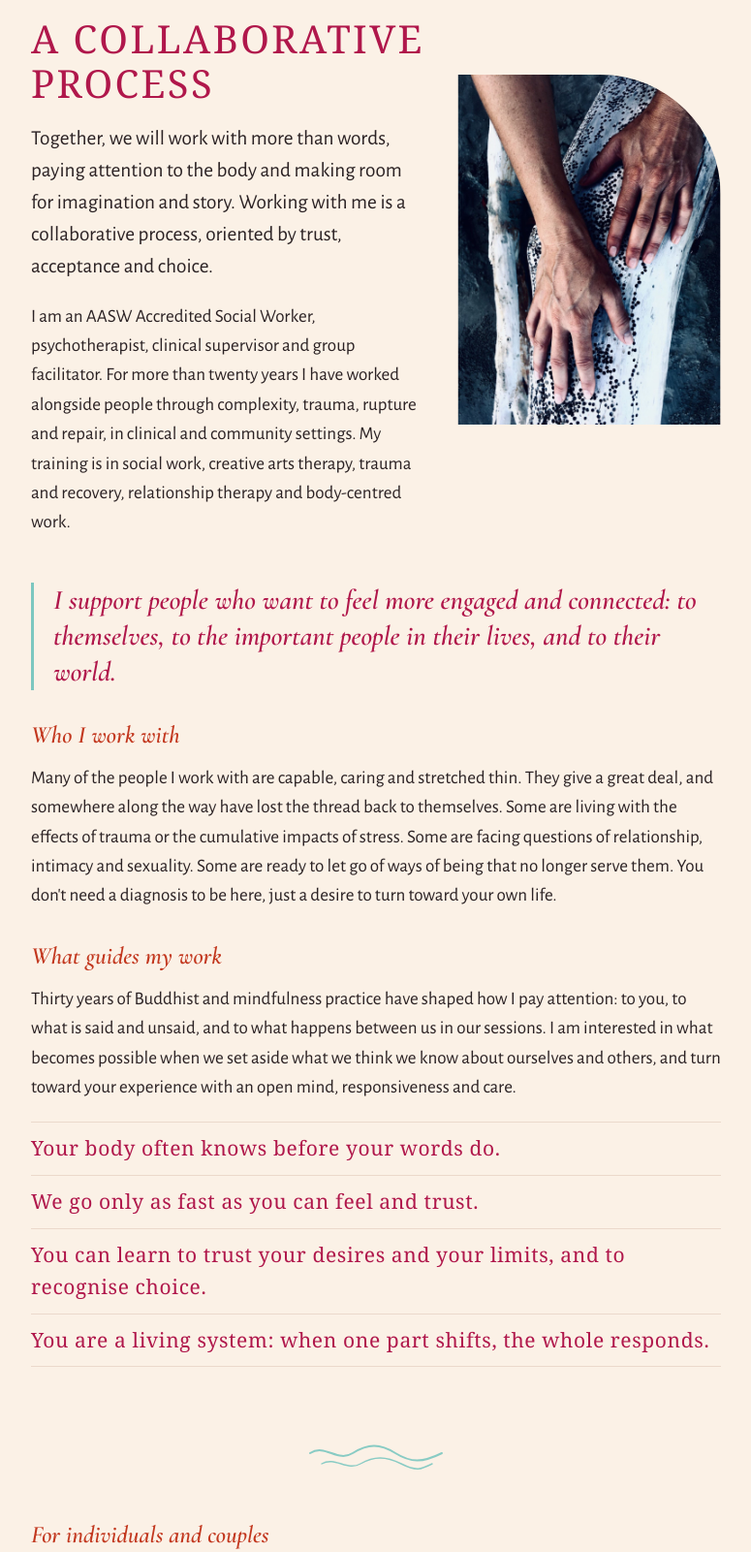
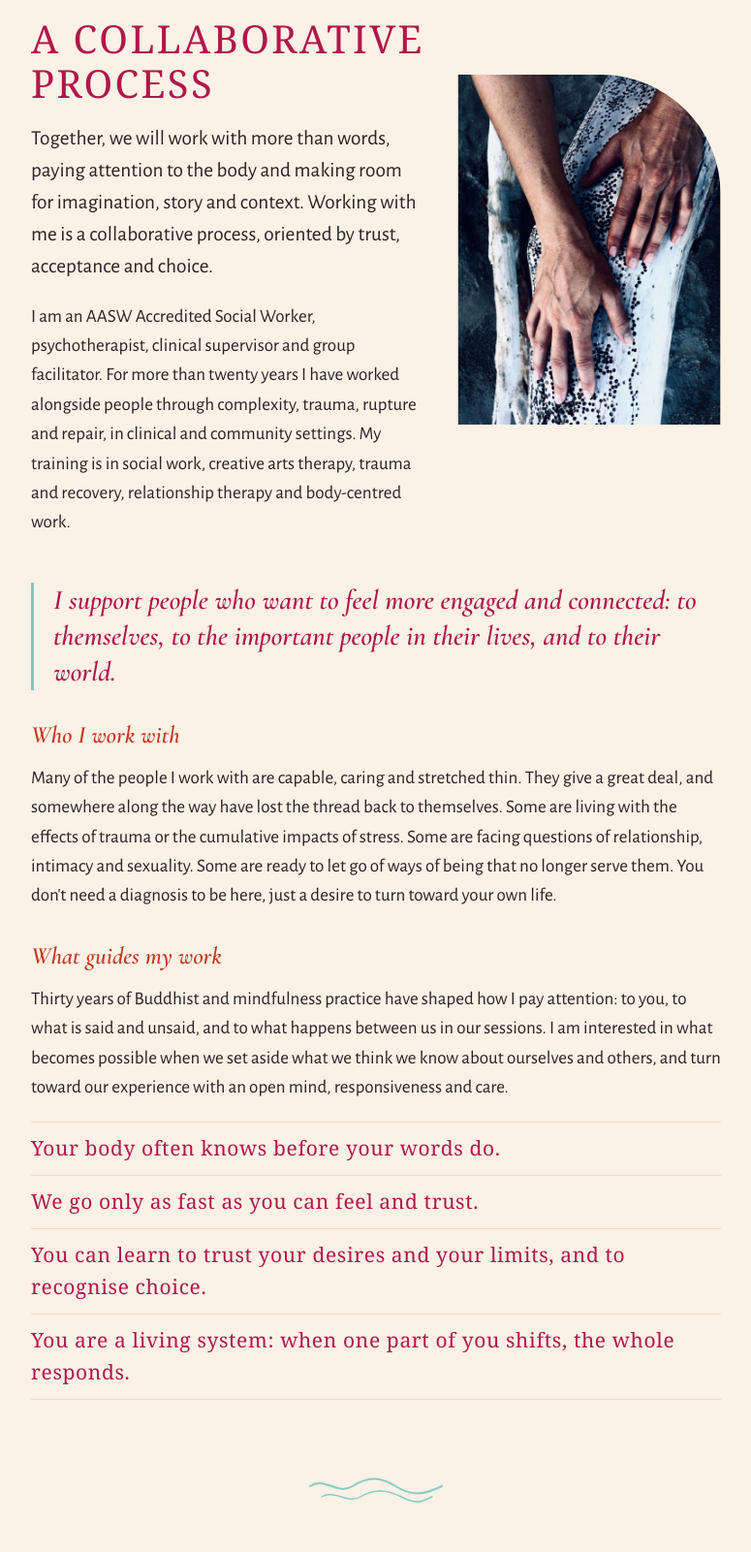
Before and after one commit to alexandraheynatz-ctrl/elemental-relating-site, a plain HTML site: page index.html in a window 1280 px wide. Shown: the part 888-2489 px from the top of the page at 97% size, without its empty margins (252-1027 px from the left). Drawn offline with nearby package versions, Linux system fonts and the light colour scheme; a web font is replaced by a local one.

Commit message:
Copy edits 16 Nov: context, our experience, one part of you, currently have openings

```diff
--- a/index.html
+++ b/index.html
@@ -279,19 +279,19 @@ a:focus-visible,button:focus-visible{outline:3px solid #2B2224;outline-offset:3p
   <p class="eyebrow">About me</p>
   <h2>A collaborative process</h2>
   <div class="aboutcol">
-  <p class="lead">Together, we will work with more than words, paying attention to the body and making room for imagination and story. Working with me is a collaborative process, oriented by trust, acceptance and choice.</p>
+  <p class="lead">Together, we will work with more than words, paying attention to the body and making room for imagination, story and context. Working with me is a collaborative process, oriented by trust, acceptance and choice.</p>
   <p>I am an AASW Accredited Social Worker, psychotherapist, clinical supervisor and group facilitator. For more than twenty years I have worked alongside people through complexity, trauma, rupture and repair, in clinical and community settings. My training is in social work, creative arts therapy, trauma and recovery, relationship therapy and body-centred work.</p>
   </div>
   <p class="pull">I support people who want to feel more engaged and connected: to themselves, to the important people in their lives, and to their world.</p>
   <h3 class="howh">Who I work with</h3>
   <p>Many of the people I work with are capable, caring and stretched thin. They give a great deal, and somewhere along the way have lost the thread back to themselves. Some are living with the effects of trauma or the cumulative impacts of stress. Some are facing questions of relationship, intimacy and sexuality. Some are ready to let go of ways of being that no longer serve them. You don't need a diagnosis to be here, just a desire to turn toward your own life.</p>
   <h3 class="howh">What guides my work</h3>
-  <p>Thirty years of Buddhist and mindfulness practice have shaped how I pay attention: to you, to what is said and unsaid, and to what happens between us in our sessions. I am interested in what becomes possible when we set aside what we think we know about ourselves and others, and turn toward your experience with an open mind, responsiveness and care.</p>
+  <p>Thirty years of Buddhist and mindfulness practice have shaped how I pay attention: to you, to what is said and unsaid, and to what happens between us in our sessions. I am interested in what becomes possible when we set aside what we think we know about ourselves and others, and turn toward our experience with an open mind, responsiveness and care.</p>
   <ul class="how">
     <li>Your body often knows before your words do.</li>
     <li>We go only as fast as you can feel and trust.</li>
     <li>You can learn to trust your desires and your limits, and to recognise choice.</li>
-    <li>You are a living system: when one part shifts, the whole responds.</li>
+    <li>You are a living system: when one part of you shifts, the whole responds.</li>
   </ul>
 </section>
 
@@ -374,7 +374,7 @@ a:focus-visible,button:focus-visible{outline:3px solid #2B2224;outline-offset:3p
   <h2>Get in touch</h2>
   <p>To ask a question or arrange a first conversation, email me at</p>
   <p><a class="mail" href="mailto:alexandra@elementalrelating.com.au">alexandra@<wbr>elementalrelating.com.au</a></p>
-  <p>I welcome referrals from colleagues and organisations. I have openings for new individual clients and supervisees. New couples referrals open in 2027.</p>
+  <p>I welcome referrals from colleagues and organisations. I currently have openings for new individual clients and supervisees. New couples referrals open in 2027.</p>
   <ol>
     <li>You email me.</li>
     <li>We arrange a time for a free 15 minute consultation.</li>
```
